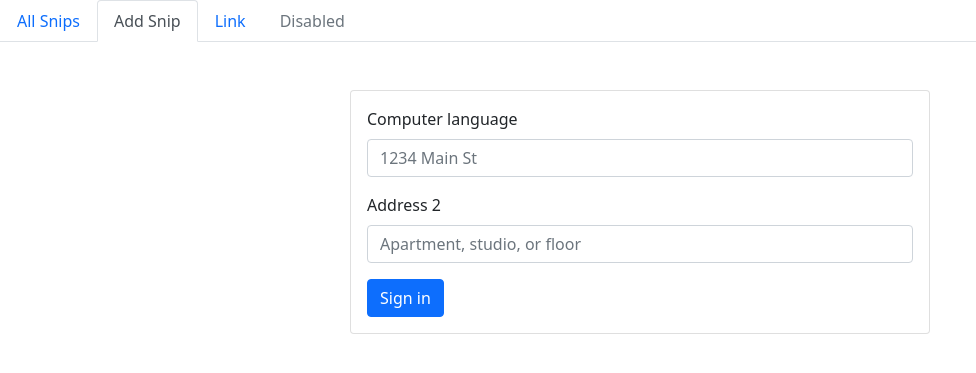
After one commit to wilmer88/cheat-snip, a Django app: page /add_snip in a window 1280 px wide. The commit adds this page. Shown: the top 373 px of the page, without its empty margins (0-976 px from the left). Run offline with Django 4.2, Linux system fonts and the light colour scheme.

Commit message:
created add page and if cases to layouts.html navbar links to be active if url matches link

```diff
--- /dev/null
+++ b/app/snips/templates/users/add_snip.html
@@ -0,0 +1,43 @@
+{% extends 'users/layout.html' %} {% block content %}
+<div class="row">
+    <div class="col-sm-3">
+
+  </div>
+  <div class="col-sm-6">
+    <div class="container mt-5">
+
+
+
+
+          <div class="card">
+            <div class="card-body">
+                <form class="row g-3">
+                <div class="col-12">
+                    <label for="inputAddress" class="form-label">Computer language</label>
+                    <input type="text" class="form-control" id="inputAddress" placeholder="1234 Main St">
+                  </div>
+                  <div class="col-12 mt-3">
+                    <label for="inputAddress2" class="form-label">Address 2</label>
+                    <input type="text" class="form-control" id="inputAddress2" placeholder="Apartment, studio, or floor">
+                  </div>
+
+                  <div class="col-12 mt-3">
+                    <button type="submit" class="btn btn-primary">Sign in</button>
+                  </div>
+                </form>
+
+            </div>
+          </div>
+
+    </div>
+
+
+  </div>
+</div>
+<div class="col-sm-3">
+
+</div>
+</div>
+
+
+{% endblock %}
--- a/app/snips/templates/users/layout.html
+++ b/app/snips/templates/users/layout.html
@@ -15,10 +15,10 @@
 
             <ul class="nav nav-tabs">
                 <li class="nav-item">
-                  <a class="nav-link active" aria-current="page" href="#">Active</a>
+                  <a class="nav-link {% if navbar == 'index' %} active {% endif %}" aria-current="page" href="{% url 'index' %}">All Snips</a>
                 </li>
                 <li class="nav-item">
-                  <a class="nav-link" href="#">Link</a>
+                  <a class="nav-link {% if navbar == 'add_snip' %} active {% endif %}"  href="{% url 'add_snip' %}">Add Snip</a>
                 </li>
                 <li class="nav-item">
                   <a class="nav-link" href="#">Link</a>
@@ -26,6 +26,7 @@
                 <li class="nav-item">
                   <a class="nav-link disabled">Disabled</a>
                 </li>
+
               </ul>
          {% block content %}
          {% endblock %}
--- /dev/null
+++ b/app/snips/templates/users/python_page.html
@@ -0,0 +1 @@
+{% extends 'users/layout.html' %} {% block content %}
--- a/app/snips/urls.py
+++ b/app/snips/urls.py
@@ -3,7 +3,9 @@ from . import views
 #the $ sign besides home restrict the path from having home plus characters and still hit the home path
 urlpatterns = [
  re_path(r'^index$', views.index, name='index'),
- re_path(r'^fight_stage$', views.fight_stage, name='fight_stage')
+ re_path(r'^fight_stage$', views.fight_stage, name='fight_stage'),
+ re_path(r'^add_snip$', views.add_snip, name="add_snip")
+
  ]
 # from django.urls import re_path, include
 # from django.contrib import admin
--- a/app/snips/views.py
+++ b/app/snips/views.py
@@ -1,13 +1,22 @@
 from django.shortcuts import render
 from django.http import HttpResponse
-
+from .models import Snipit
+# monkey= datetime.datetime.now()
 def index(request):
 
-       return render(request, "users/index.html", {
-        "things_to_do": ["learn c", 'learn python', 'find work']})
+        all_snips = Snipit.objects.all()
+
+        return render(request, "users/index.html", {
+               "navbar":"index", "language": all_snips
+  })
 
 def fight_stage(request):
         return render(request, 'users/fight_stage.html', {})
 
+def add_snip(request):
+        return render(request, "users/add_snip.html", {
+                "navbar":"add_snip"
+                })
+
 
 # "header": 'with c# ',
```
Also changed, not shown: app/snips/templates/users/index.html (+11 -24 lines).
